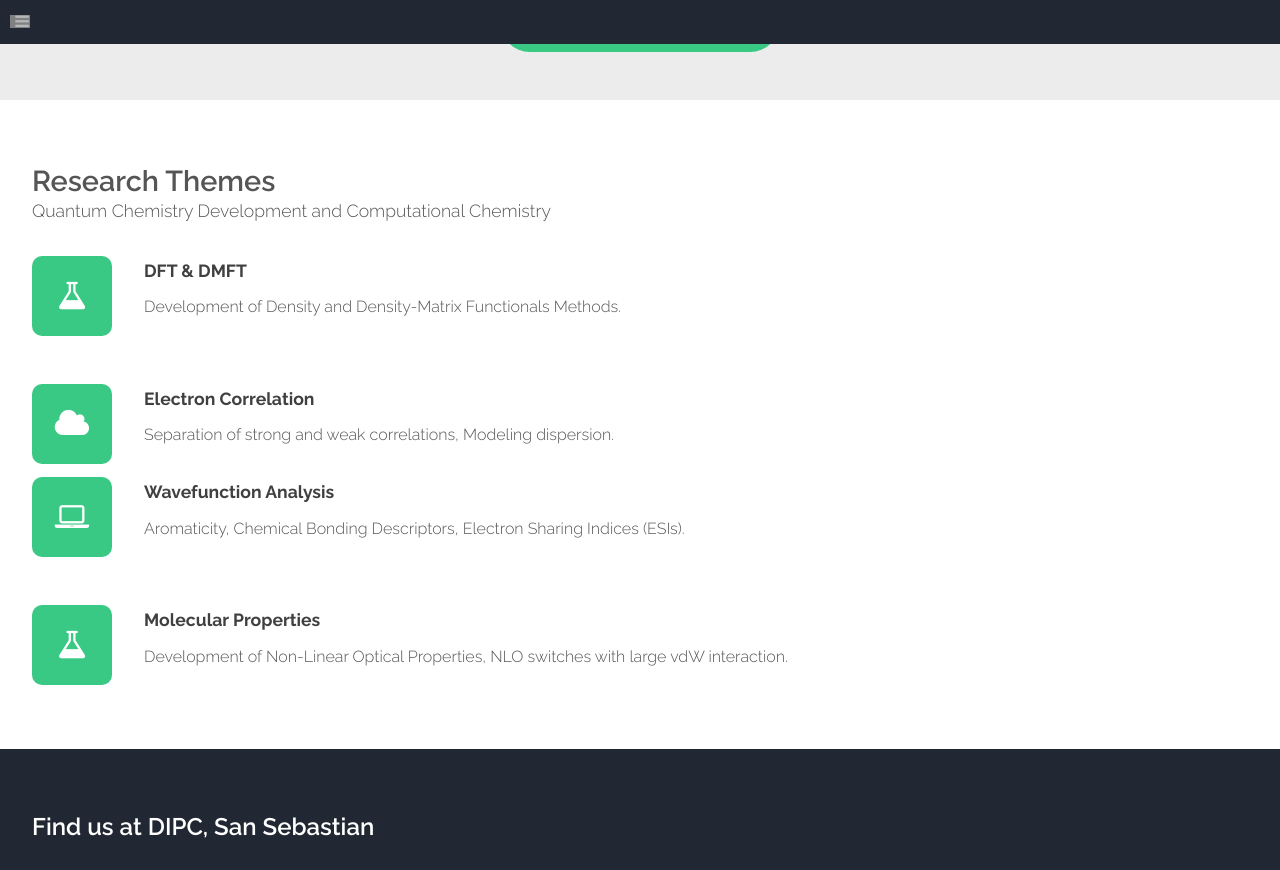
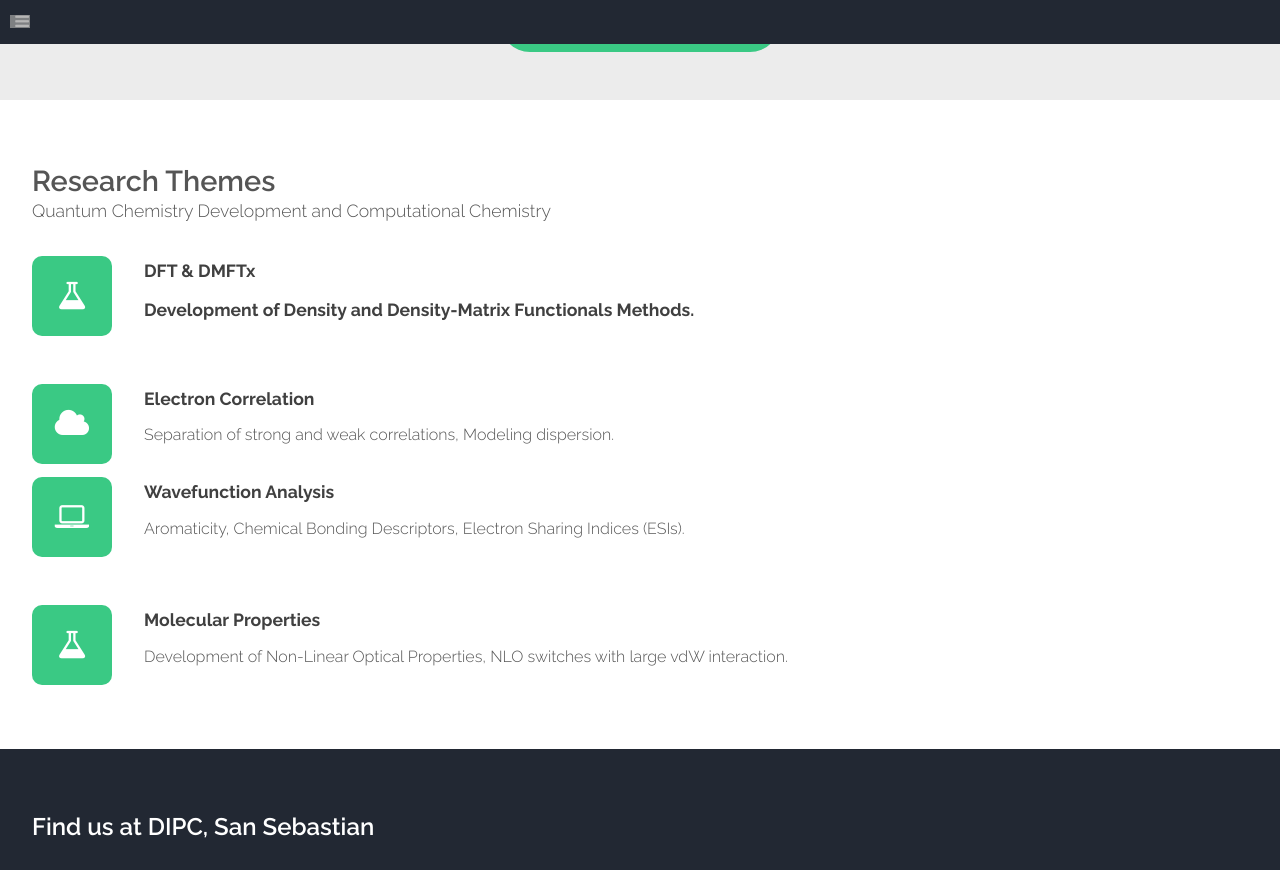
Before and after one commit to old-jekyll-templates/Horizons-Jekyll-Theme, a Jekyll site: the page built from index.html, in a window 1280 px wide and 900 px high, scrolled down 842 px, cut to the strip 0-870 px from the top of the window. Built offline with Jekyll 4.4.1, drawn with Linux system fonts in a browser that asks for light colours; comment, search, counter and statistics services are not loaded; grey boxes are pictures that could not be loaded.

Commit message:
Update index.html

```diff
--- a/index.html
+++ b/index.html
@@ -19,7 +19,7 @@ layout: landing
 							<ul class="style">
 								<li>
 									<span class="fa fa-flask"></span>
-									<h3>DFT & DMFT</h3>
+									<h3><a href="{{ site.baseurl }}/research.html#dft-dmft">DFT & DMFTx</a><h3>
 									<span>Development of Density and Density-Matrix Functionals Methods.</span>
 								</li>
 								<li>
```
